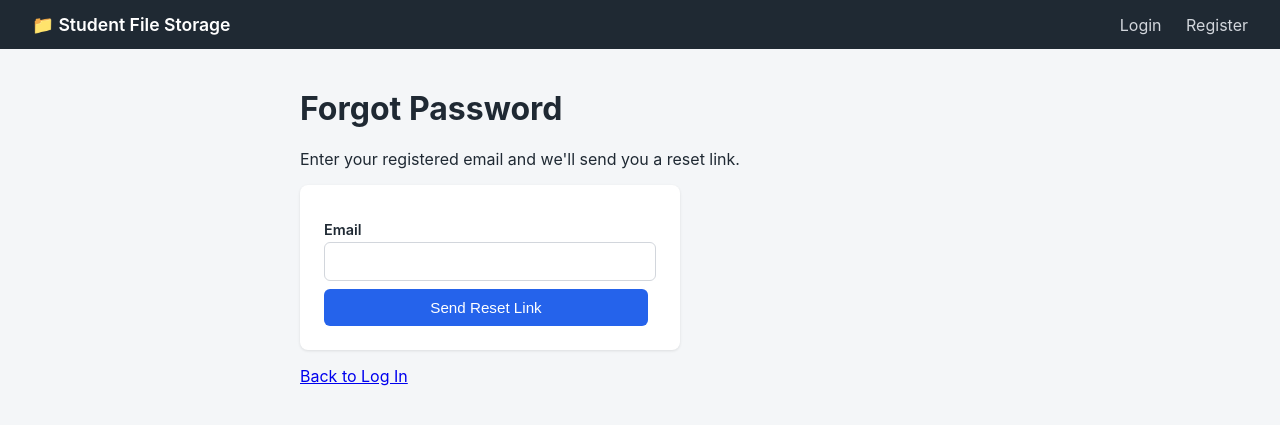
After one commit to akuvarshith/student-file-storage-system, a Flask app: page /forgot-password in a window 1280 px wide. The commit adds this page. Shown: the top 425 px of the page. Run offline with Flask 3, Linux system fonts and the light colour scheme.

Commit message:
made changes

```diff
--- a/app.py
+++ b/app.py
@@ -1,6 +1,8 @@
 import os
 import uuid
 from functools import wraps
+import smtplib
+from email.mime.text import MIMEText
 
 from flask import (
     Flask, render_template, request, redirect,
@@ -9,6 +11,8 @@ from flask import (
 from werkzeug.security import generate_password_hash, check_password_hash
 from werkzeug.utils import secure_filename
 import boto3
+from itsdangerous import URLSafeTimedSerializer, SignatureExpired, BadSignature
+
 from botocore.exceptions import ClientError, BotoCoreError
 from botocore.config import Config as BotoConfig
 
@@ -30,6 +34,24 @@ s3_client = boto3.client(
         }
     )
 )
+
+reset_serializer = URLSafeTimedSerializer(app.config['SECRET_KEY'])
+
+
+def send_reset_email(to_email, reset_url):
+    """Send the password reset link via SMTP."""
+    msg = MIMEText(
+        f'Click the link below to reset your password:\n\n{reset_url}\n\n'
+        'This link expires in 30 minutes. If you did not request this, ignore this email.'
+    )
+    msg['Subject'] = 'Reset your Student File Storage password'
+    msg['From'] = app.config['MAIL_DEFAULT_SENDER']
+    msg['To'] = to_email
+
+    with smtplib.SMTP(app.config['MAIL_SERVER'], app.config['MAIL_PORT']) as server:
+        server.starttls()
+        server.login(app.config['MAIL_USERNAME'], app.config['MAIL_PASSWORD'])
+        server.sendmail(app.config['MAIL_DEFAULT_SENDER'], [to_email], msg.as_string())
 
 # ---------------------------------------------------------------------
 # Helpers
@@ -154,6 +176,65 @@ def logout():
     flash('You have been logged out.')
     return redirect(url_for('index'))
 
+# ---------------------------------------------------------------------
+# Password Reset
+# ---------------------------------------------------------------------
+
+@app.route('/forgot-password', methods=['GET', 'POST'])
+def forgot_password():
+    if request.method == 'POST':
+        email = request.form.get('email', '').strip().lower()
+        db = database.get_db()
+        user = db.execute('SELECT * FROM users WHERE email = ?', (email,)).fetchone()
+
+        # Same message either way — never reveal which emails are registered.
+        if user is not None:
+            token = reset_serializer.dumps(email, salt='password-reset')
+            reset_url = url_for('reset_password', token=token, _external=True)
+            try:
+                send_reset_email(email, reset_url)
+            except Exception as e:
+                flash(f'Could not send reset email: {e}')
+                return redirect(url_for('forgot_password'))
+
+        flash('If that email is registered, a reset link has been sent.')
+        return redirect(url_for('login'))
+
+    return render_template('forgot_password.html')
+
+
+@app.route('/reset-password/<token>', methods=['GET', 'POST'])
+def reset_password(token):
+    try:
+        email = reset_serializer.loads(
+            token, salt='password-reset', max_age=app.config['RESET_TOKEN_EXPIRY']
+        )
+    except SignatureExpired:
+        flash('That reset link has expired. Please request a new one.')
+        return redirect(url_for('forgot_password'))
+    except BadSignature:
+        flash('That reset link is invalid.')
+        return redirect(url_for('forgot_password'))
+
+    if request.method == 'POST':
+        password = request.form.get('password', '')
+        confirm = request.form.get('confirm_password', '')
+
+        if not password or len(password) < 6:
+            flash('Password must be at least 6 characters long.')
+            return render_template('reset_password.html', token=token)
+        if password != confirm:
+            flash('Passwords do not match.')
+            return render_template('reset_password.html', token=token)
+
+        db = database.get_db()
+        db.execute('UPDATE users SET password_hash = ? WHERE email = ?',
+                   (generate_password_hash(password), email))
+        db.commit()
+        flash('Your password has been reset. Please log in.')
+        return redirect(url_for('login'))
+
+    return render_template('reset_password.html', token=token)
 
 # ---------------------------------------------------------------------
 # Dashboard
@@ -284,6 +365,46 @@ def download(file_id):
 
     return redirect(presigned_url)
 
+# ---------------------------------------------------------------------
+# View (Preview in Browser)
+# ---------------------------------------------------------------------
+
+PREVIEWABLE_EXTENSIONS = {'pdf', 'png', 'jpg', 'jpeg', 'txt'}
+
+
+@app.route('/view/<int:file_id>')
+@login_required
+def view_file(file_id):
+    db = database.get_db()
+    file_record = db.execute(
+        'SELECT * FROM files WHERE id = ? AND user_id = ?',
+        (file_id, session['user_id'])
+    ).fetchone()
+
+    if file_record is None:
+        abort(404)
+
+    extension = file_record['original_filename'].rsplit('.', 1)[-1].lower()
+    if extension not in PREVIEWABLE_EXTENSIONS:
+        flash('This file type cannot be previewed online. Please download it instead.')
+        return redirect(url_for('my_files'))
+
+    try:
+        presigned_url = s3_client.generate_presigned_url(
+            'get_object',
+            Params={
+                'Bucket': app.config['S3_BUCKET'],
+                'Key': file_record['s3_key'],
+                'ResponseContentDisposition':
+                    f'inline; filename="{file_record["original_filename"]}"'
+            },
+            ExpiresIn=app.config['PRESIGNED_URL_EXPIRY']
+        )
+    except (ClientError, BotoCoreError) as e:
+        flash(f'Could not generate a preview link: {e}')
+        return redirect(url_for('my_files'))
+
+    return redirect(presigned_url)
 
 # ---------------------------------------------------------------------
 # Error handlers
--- /dev/null
+++ b/templates/forgot_password.html
@@ -0,0 +1,12 @@
+{% extends 'base.html' %}
+{% block title %}Forgot Password{% endblock %}
+{% block content %}
+<h1>Forgot Password</h1>
+<p>Enter your registered email and we'll send you a reset link.</p>
+<form method="post" class="form">
+    <label for="email">Email</label>
+    <input type="email" id="email" name="email" required>
+    <button type="submit" class="btn">Send Reset Link</button>
+</form>
+<p><a href="{{ url_for('login') }}">Back to Log In</a></p>
+{% endblock %}
--- a/templates/login.html
+++ b/templates/login.html
@@ -11,5 +11,6 @@
 
     <button type="submit" class="btn">Log In</button>
 </form>
+<p><a href="{{ url_for('forgot_password') }}">Forgot password?</a></p>
 <p>Don't have an account? <a href="{{ url_for('register') }}">Register</a></p>
 {% endblock %}
```
Also changed, not shown: config.py (+7 -0 lines), templates/files.html (+7 -1 lines), templates/reset_password.html (added, +12 -0 lines).
